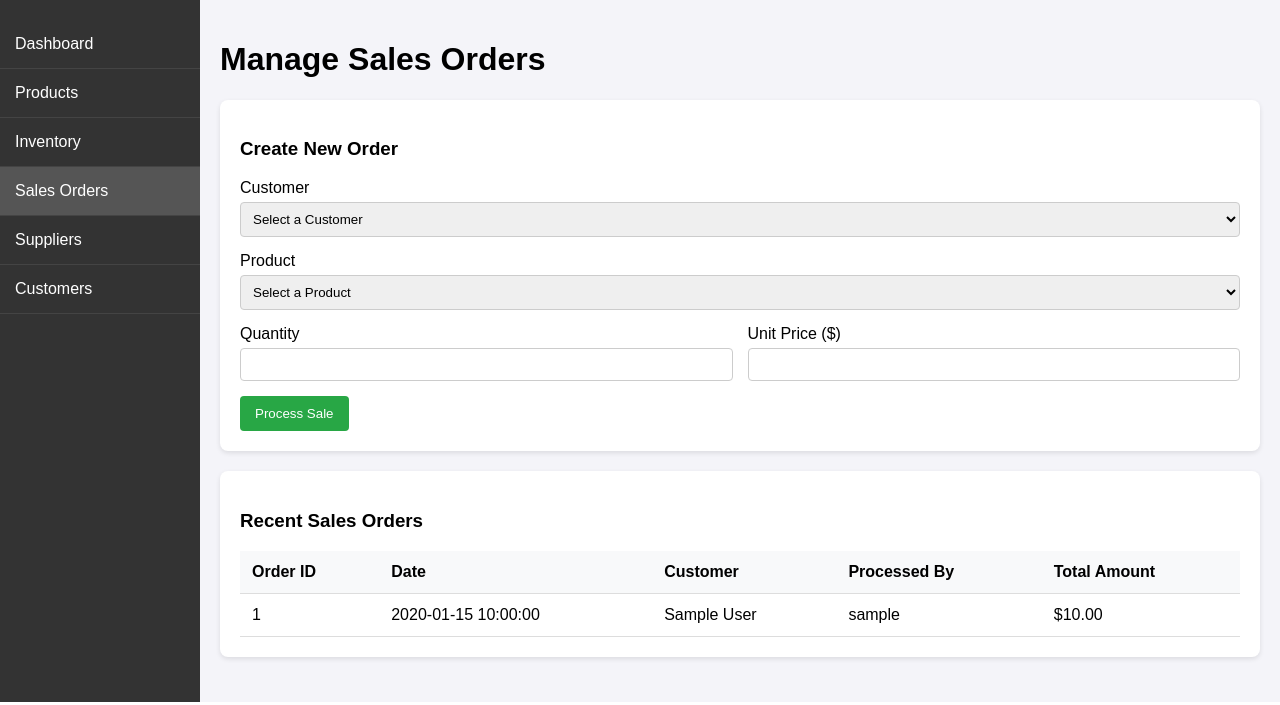
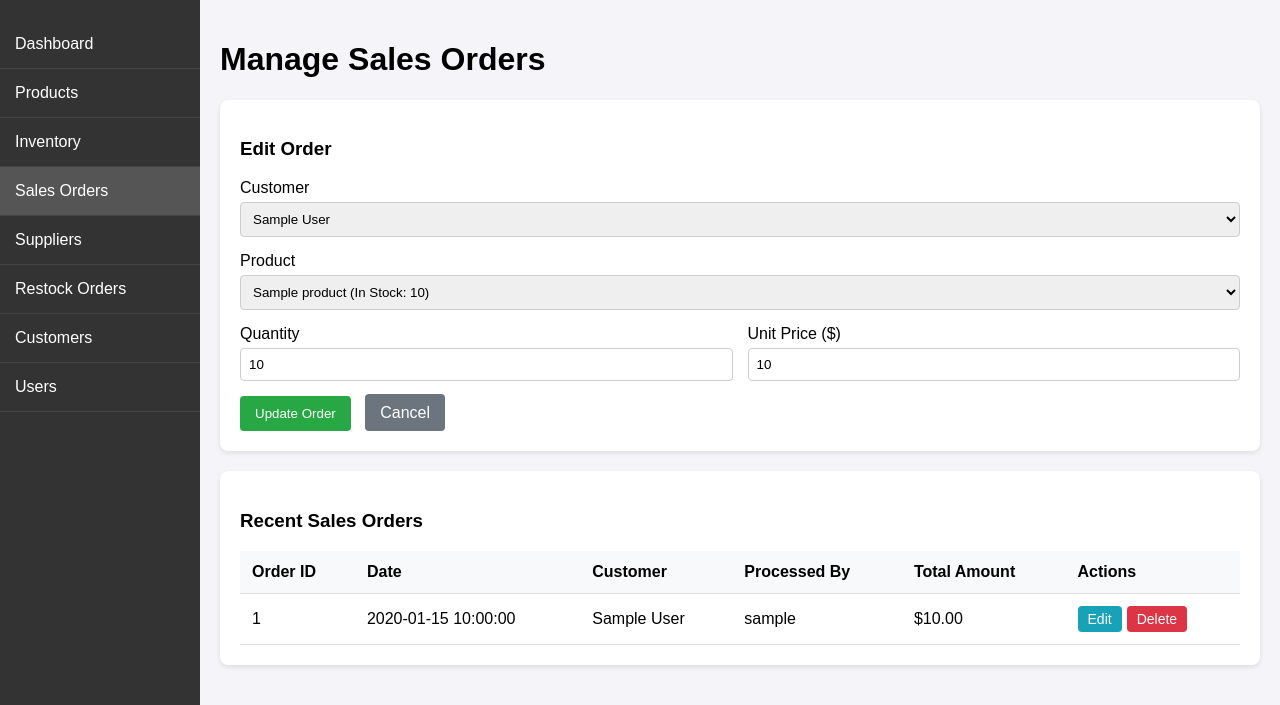
Before and after one commit to bahzad-elly/Inventory-system, a PHP site: page /sales_orders.php?edit_id=1 in a window 1280 px wide. Shown: the part 98-803 px from the top of the page. Run offline with PHP 8.4, Linux system fonts and the light colour scheme; the visitor is signed in with stand-in values (Sample User, id 1); tables that the repository leaves empty or names only in its code hold one stand-in row (values such as "Sample post").

Commit message:
update sales page

```diff
--- a/sales_orders.php
+++ b/sales_orders.php
@@ -10,7 +10,8 @@ require_once 'db_connect.php';
 
 $error = '';
 
-if ($_SERVER['REQUEST_METHOD'] == 'POST' && isset($_POST['create_order'])) {
+if ($_SERVER['REQUEST_METHOD'] == 'POST') {
+    if (isset($_POST['create_order'])) {
         $customer_id = $_POST['customer_id'];
         $product_id = $_POST['product_id'];
         $quantity = (int)$_POST['quantity'];
@@ -47,12 +48,92 @@ if ($_SERVER['REQUEST_METHOD'] == 'POST' && isset($_POST['create_order'])) {
             $pdo->rollBack();
             $error = $e->getMessage();
         }
+    } elseif (isset($_POST['update_order'])) {
+        $order_id = $_POST['order_id'];
+        $customer_id = $_POST['customer_id'];
+        $new_product_id = $_POST['product_id'];
+        $new_quantity = (int)$_POST['quantity'];
+        $new_unit_price = (float)$_POST['unit_price'];
+        $new_total_amount = $new_quantity * $new_unit_price;
+
+        try {
+            $pdo->beginTransaction();
+
+            $stmt = $pdo->prepare("SELECT ProductID, Quantity FROM OrderItem WHERE OrderID = ?");
+            $stmt->execute([$order_id]);
+            $old_item = $stmt->fetch();
+
+            if ($old_item) {
+                $stmt = $pdo->prepare("UPDATE Inventory SET QuantityInStock = QuantityInStock + ? WHERE ProductID = ?");
+                $stmt->execute([$old_item['Quantity'], $old_item['ProductID']]);
+            }
+
+            $stmt = $pdo->prepare("SELECT QuantityInStock FROM Inventory WHERE ProductID = ? FOR UPDATE");
+            $stmt->execute([$new_product_id]);
+            $current_stock = $stmt->fetchColumn();
+
+            if ($current_stock < $new_quantity) {
+                throw new Exception("Not enough stock available for the updated quantity/product.");
+            }
+
+            $stmt = $pdo->prepare("UPDATE Inventory SET QuantityInStock = QuantityInStock - ? WHERE ProductID = ?");
+            $stmt->execute([$new_quantity, $new_product_id]);
+
+            $stmt = $pdo->prepare("UPDATE OrderItem SET ProductID = ?, Quantity = ?, UnitPrice = ? WHERE OrderID = ?");
+            $stmt->execute([$new_product_id, $new_quantity, $new_unit_price, $order_id]);
+
+            $stmt = $pdo->prepare("UPDATE SalesOrder SET CustomerID = ?, TotalAmount = ? WHERE OrderID = ?");
+            $stmt->execute([$customer_id, $new_total_amount, $order_id]);
+
+            $pdo->commit();
+            header("Location: sales_orders.php");
+            exit;
+        } catch (Exception $e) {
+            $pdo->rollBack();
+            $error = $e->getMessage();
+        }
+    } elseif (isset($_POST['delete_order'])) {
+        $order_id = $_POST['order_id'];
+
+        try {
+            $pdo->beginTransaction();
+
+            $stmt = $pdo->prepare("SELECT ProductID, Quantity FROM OrderItem WHERE OrderID = ?");
+            $stmt->execute([$order_id]);
+            $items = $stmt->fetchAll();
+
+            foreach ($items as $item) {
+                $stmt_inv = $pdo->prepare("UPDATE Inventory SET QuantityInStock = QuantityInStock + ? WHERE ProductID = ?");
+                $stmt_inv->execute([$item['Quantity'], $item['ProductID']]);
+            }
+
+            $stmt = $pdo->prepare("DELETE FROM OrderItem WHERE OrderID = ?");
+            $stmt->execute([$order_id]);
+
+            $stmt = $pdo->prepare("DELETE FROM SalesOrder WHERE OrderID = ?");
+            $stmt->execute([$order_id]);
+
+            $pdo->commit();
+            header("Location: sales_orders.php");
+            exit;
+        } catch (Exception $e) {
+            $pdo->rollBack();
+            $error = "An error occurred while deleting the order.";
+        }
+    }
+}
+
+$edit_order = null;
+if (isset($_GET['edit_id'])) {
+    $stmt = $pdo->prepare("SELECT so.OrderID, so.CustomerID, oi.ProductID, oi.Quantity, oi.UnitPrice FROM SalesOrder so JOIN OrderItem oi ON so.OrderID = oi.OrderID WHERE so.OrderID = ?");
+    $stmt->execute([$_GET['edit_id']]);
+    $edit_order = $stmt->fetch();
 }
 
 $customers_stmt = $pdo->query("SELECT CustomerID, Name FROM Customer ORDER BY Name ASC");
 $customers = $customers_stmt->fetchAll();
 
-$products_stmt = $pdo->query("SELECT p.ProductID, p.Name, i.QuantityInStock FROM Product p JOIN Inventory i ON p.ProductID = i.ProductID WHERE i.QuantityInStock > 0 ORDER BY p.Name ASC");
+$products_stmt = $pdo->query("SELECT p.ProductID, p.Name, i.QuantityInStock FROM Product p JOIN Inventory i ON p.ProductID = i.ProductID ORDER BY p.Name ASC");
 $products = $products_stmt->fetchAll();
 
 $orders_stmt = $pdo->query("SELECT so.OrderID, so.OrderDate, so.TotalAmount, c.Name AS CustomerName, u.Username FROM SalesOrder so JOIN Customer c ON so.CustomerID = c.CustomerID JOIN User u ON so.UserID = u.UserID ORDER BY so.OrderID DESC");
@@ -80,10 +161,17 @@ $orders = $orders_stmt->fetchAll();
         .form-group input, .form-group select { width: 100%; padding: 8px; border: 1px solid #ccc; border-radius: 4px; box-sizing: border-box; }
         button { padding: 10px 15px; background-color: #28a745; color: white; border: none; border-radius: 4px; cursor: pointer; }
         button:hover { background-color: #218838; }
+        .btn-edit { background-color: #17a2b8; padding: 5px 10px; text-decoration: none; color: white; border-radius: 4px; font-size: 14px; }
+        .btn-edit:hover { background-color: #138496; }
+        .btn-delete { background-color: #dc3545; padding: 5px 10px; color: white; border: none; border-radius: 4px; cursor: pointer; font-size: 14px; }
+        .btn-delete:hover { background-color: #c82333; }
+        .btn-cancel { background-color: #6c757d; padding: 10px 15px; text-decoration: none; color: white; border-radius: 4px; margin-left: 10px; }
+        .btn-cancel:hover { background-color: #5a6268; }
         table { width: 100%; border-collapse: collapse; }
         th, td { padding: 12px; text-align: left; border-bottom: 1px solid #ddd; }
         th { background-color: #f8f9fa; }
         .error { color: red; margin-bottom: 15px; font-weight: bold; }
+        .action-forms { display: flex; gap: 5px; align-items: center; }
     </style>
 </head>
 <body>
@@ -104,7 +192,9 @@ $orders = $orders_stmt->fetchAll();
     <a href="inventory.php">Inventory</a>
     <a href="sales_orders.php" style="background: #555;">Sales Orders</a>
     <a href="suppliers.php">Suppliers</a>
+    <a href="supplier_orders.php">Restock Orders</a>
     <a href="customers.php">Customers</a>
+    <a href="users.php">Users</a>
 </div>
 
 <div class="main-content">
@@ -115,14 +205,18 @@ $orders = $orders_stmt->fetchAll();
     <?php endif; ?>
 
     <div class="form-container">
-        <h3>Create New Order</h3>
-        <form method="POST" action="">
+        <h3><?php echo $edit_order ? 'Edit Order' : 'Create New Order'; ?></h3>
+        <form method="POST" action="sales_orders.php">
+            <?php if ($edit_order): ?>
+                <input type="hidden" name="order_id" value="<?php echo $edit_order['OrderID']; ?>">
+            <?php endif; ?>
+
             <div class="form-group">
                 <label for="customer_id">Customer</label>
                 <select id="customer_id" name="customer_id" required>
                     <option value="">Select a Customer</option>
                     <?php foreach ($customers as $customer): ?>
-                        <option value="<?php echo htmlspecialchars($customer['CustomerID']); ?>">
+                        <option value="<?php echo htmlspecialchars($customer['CustomerID']); ?>" <?php echo ($edit_order && $edit_order['CustomerID'] == $customer['CustomerID']) ? 'selected' : ''; ?>>
                             <?php echo htmlspecialchars($customer['Name']); ?>
                         </option>
                     <?php endforeach; ?>
@@ -133,7 +227,7 @@ $orders = $orders_stmt->fetchAll();
                 <select id="product_id" name="product_id" required>
                     <option value="">Select a Product</option>
                     <?php foreach ($products as $product): ?>
-                        <option value="<?php echo htmlspecialchars($product['ProductID']); ?>">
+                        <option value="<?php echo htmlspecialchars($product['ProductID']); ?>" <?php echo ($edit_order && $edit_order['ProductID'] == $product['ProductID']) ? 'selected' : ''; ?>>
                             <?php echo htmlspecialchars($product['Name']); ?> (In Stock: <?php echo htmlspecialchars($product['QuantityInStock']); ?>)
                         </option>
                     <?php endforeach; ?>
@@ -142,14 +236,20 @@ $orders = $orders_stmt->fetchAll();
             <div style="display: flex; gap: 15px;">
                 <div class="form-group" style="flex: 1;">
                     <label for="quantity">Quantity</label>
-                    <input type="number" id="quantity" name="quantity" required min="1">
+                    <input type="number" id="quantity" name="quantity" value="<?php echo $edit_order ? htmlspecialchars($edit_order['Quantity']) : ''; ?>" required min="1">
                 </div>
                 <div class="form-group" style="flex: 1;">
                     <label for="unit_price">Unit Price ($)</label>
-                    <input type="number" id="unit_price" name="unit_price" required step="0.01" min="0.01">
+                    <input type="number" id="unit_price" name="unit_price" value="<?php echo $edit_order ? htmlspecialchars($edit_order['UnitPrice']) : ''; ?>" required step="0.01" min="0.01">
                 </div>
             </div>
+
+            <?php if ($edit_order): ?>
+                <button type="submit" name="update_order">Update Order</button>
+                <a href="sales_orders.php" class="btn-cancel">Cancel</a>
+            <?php else: ?>
                 <button type="submit" name="create_order">Process Sale</button>
+            <?php endif; ?>
         </form>
     </div>
 
@@ -163,6 +263,7 @@ $orders = $orders_stmt->fetchAll();
                     <th>Customer</th>
                     <th>Processed By</th>
                     <th>Total Amount</th>
+                    <th>Actions</th>
                 </tr>
             </thead>
             <tbody>
@@ -173,11 +274,18 @@ $orders = $orders_stmt->fetchAll();
                     <td><?php echo htmlspecialchars($order['CustomerName']); ?></td>
                     <td><?php echo htmlspecialchars($order['Username']); ?></td>
                     <td>$<?php echo htmlspecialchars(number_format($order['TotalAmount'], 2)); ?></td>
+                    <td class="action-forms">
+                        <a href="sales_orders.php?edit_id=<?php echo $order['OrderID']; ?>" class="btn-edit">Edit</a>
+                        <form method="POST" action="sales_orders.php" onsubmit="return confirm('Are you sure you want to delete this order? Inventory will be restored.');" style="margin:0;">
+                            <input type="hidden" name="order_id" value="<?php echo $order['OrderID']; ?>">
+                            <button type="submit" name="delete_order" class="btn-delete">Delete</button>
+                        </form>
+                    </td>
                 </tr>
                 <?php endforeach; ?>
                 <?php if (empty($orders)): ?>
                 <tr>
-                    <td colspan="5" style="text-align: center;">No sales orders found.</td>
+                    <td colspan="6" style="text-align: center;">No sales orders found.</td>
                 </tr>
                 <?php endif; ?>
             </tbody>
```
Lines whose indentation alone changed are shown as unchanged.
